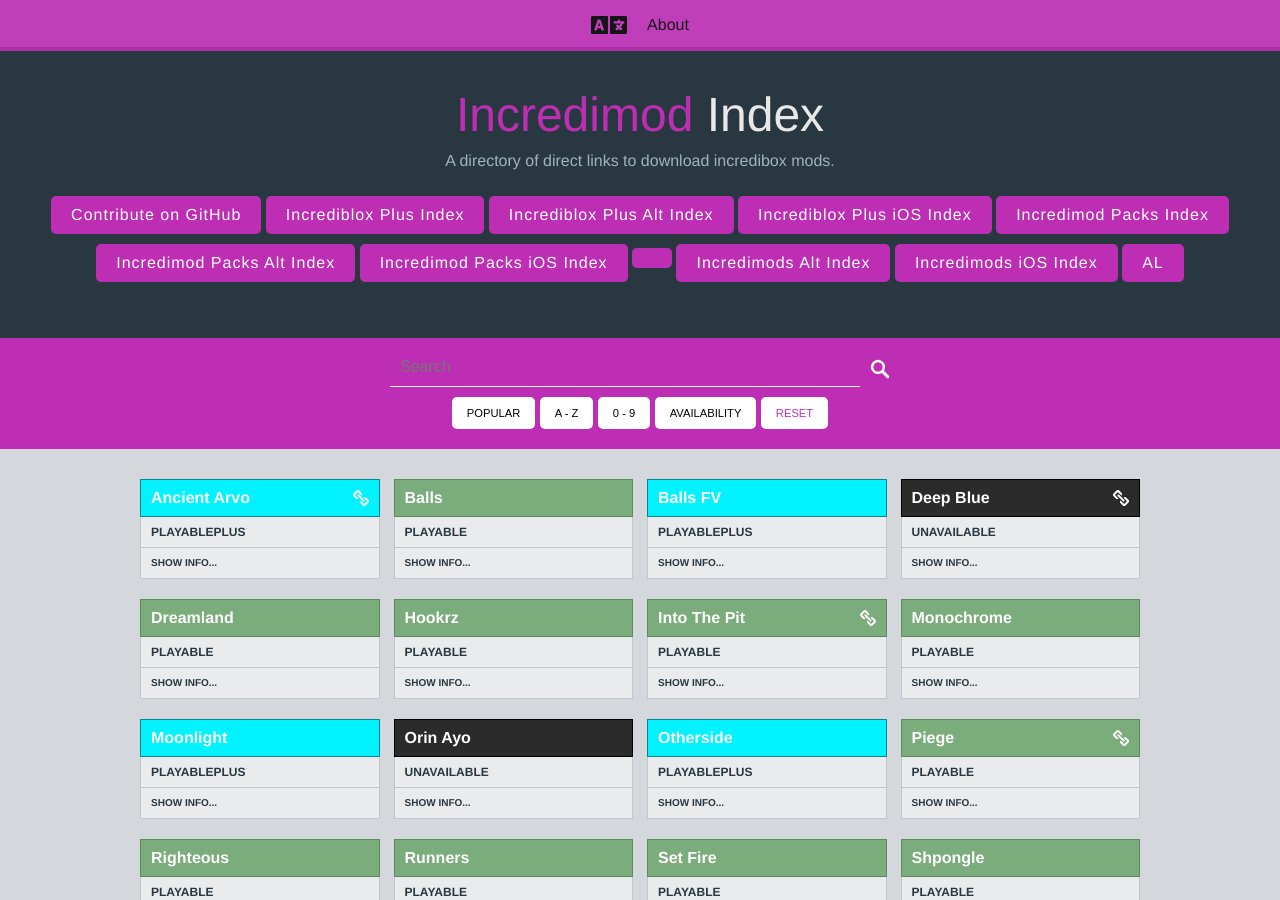
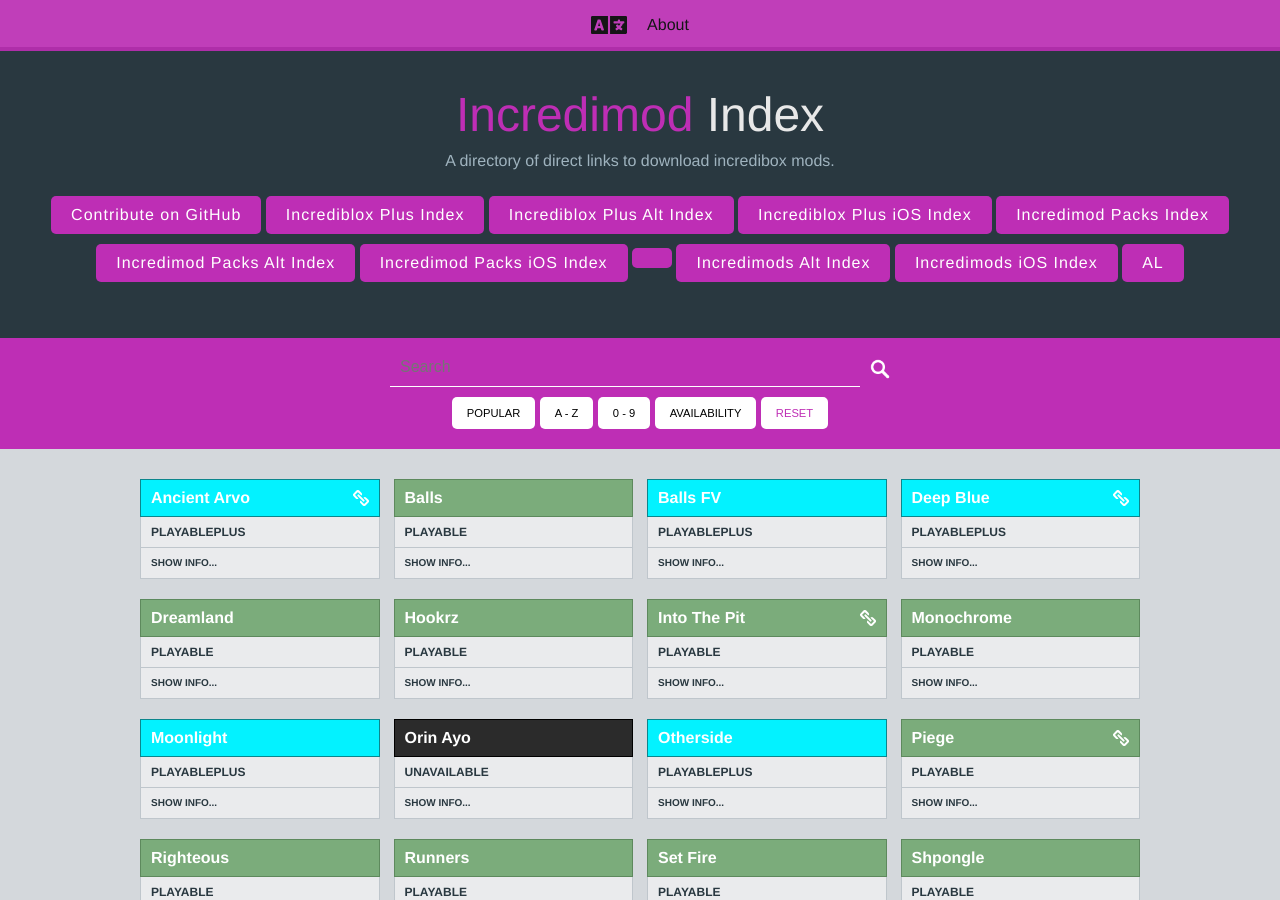
Before and after one commit to Incredimods/incredimods.github.io, a Jekyll site: the page built from _pages/index.html, in a window 1280 px wide and 900 px high. Built offline with Jekyll 4.4.1, drawn with Linux system fonts in a browser that asks for light colours.

Commit message:
Update sites.json

```diff
--- a/_data/sites.json
+++ b/_data/sites.json
@@ -41,7 +41,10 @@
     {
         "name": "Deep Blue",
         "url": "https://www.youtube.com/watch?v=oNbi2P9GJqg",
-        "availability": "unavailable",
+        "webapp": "https://incredimods.github.io/Deep-Blue",
+        "android": "https://github.com/Incredimods/Deep-Blue/releases/download/Deep-Blue/Incredibox_Deep-Blue_v1.0.0.apk",
+        "windows": "https://github.com/Incredimods/Deep-Blue/releases/download/Deep-Blue/Deep-Blue_PC.zip",
+        "availability": "playableplus",
         "creator": "Lexlim",
         "youtube": "https://www.youtube.com/@lexlimOfficial",
         "names": ["deep blue"]
```
